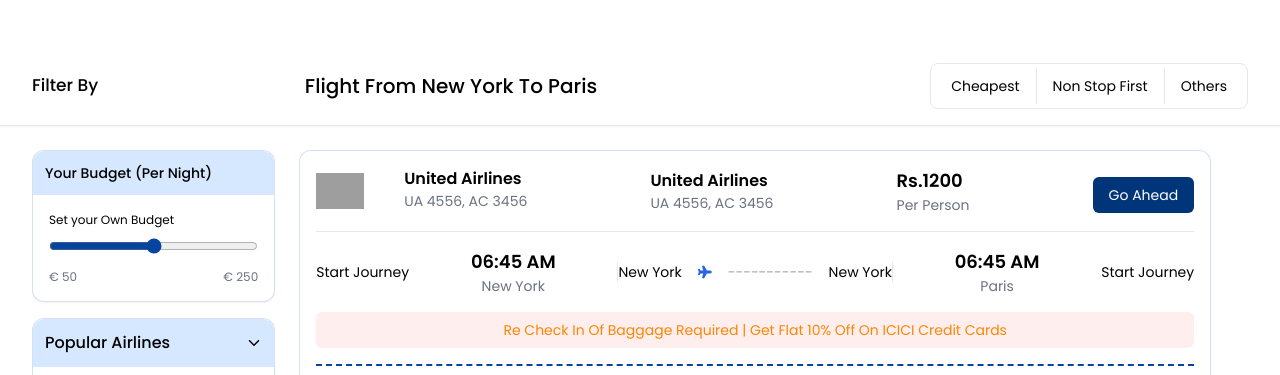
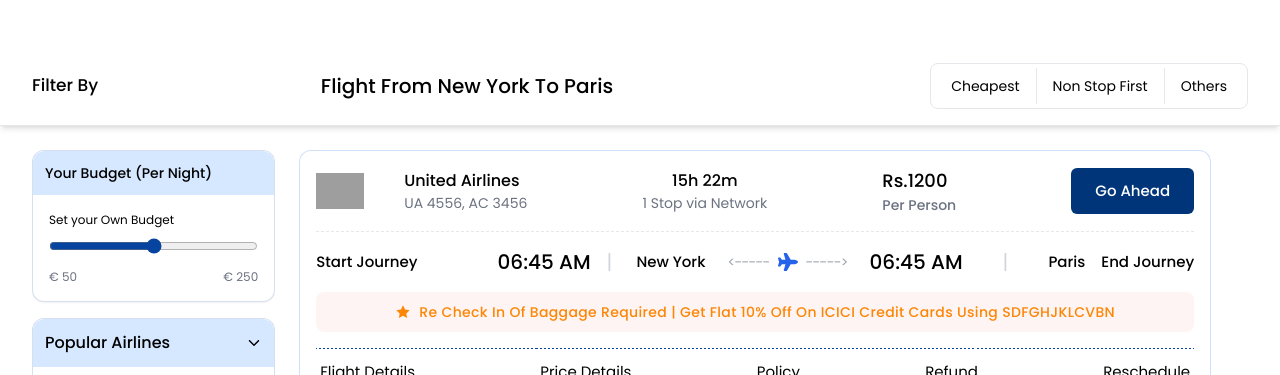
Before and after one commit to poojatayde9960/vedant_tours, a React (Vite) app: page /flights in a window 1280 px wide. Shown: the part 577-952 px from the top of the page. Built offline with nearby package versions, Linux system fonts and the light colour scheme; grey boxes are pictures that could not be loaded; a web font is replaced by a local one.

Commit message:
chnagess

```diff
--- a/src/components/FlightDetails.jsx
+++ b/src/components/FlightDetails.jsx
@@ -5,7 +5,7 @@
 
 const FlightDetails = () => {
   return (
-    <div className="relative min-h-screen pb-[1150px]  md:pb-[500px]">
+    <div className="relative min-h-screen pb-[1111px]  md:pb-[500px]">
       <div className="relative h-[500px]">
         {/* Background Image */}
         <img
--- a/src/components/FlightHeroSection.jsx
+++ b/src/components/FlightHeroSection.jsx
@@ -70,7 +70,7 @@
             </div>
 
             {/* Swap Icon */}
-            <div className="flex items-center justify-center my-1 md:my-0">
+            <div className="hidden md:flex items-center justify-center my-1 md:my-0">
               <div className="bg-[#FFB724] w-8 h-8 md:w-10 md:h-10 rounded-full flex items-center justify-center shadow text-white text-lg">
                 ⇄
               </div>
--- a/src/components/FlightListing.jsx
+++ b/src/components/FlightListing.jsx
@@ -8,10 +8,10 @@
   const navigate = useNavigate();
 
   return (
-    <div className="mt-72 p-4 md:p-8 md:mt-36 font-poppins min-h-screen relative">
+    <div className="mt-40 p-4 md:p-8 md:mt-36 font-poppins min-h-screen relative">
       {/* Sticky Header */}
-      <div className="sticky top-[64px] md:top-[80px] bg-white z-30 -mx-4 md:-mx-8 px-4 md:px-8 py-4 border-b shadow-sm">
-        <div className="flex items-center justify-between text-center">
+      <div className="sticky top-[64px] md:top-[80px] bg-white z-30 -mx-4 md:-mx-8 px-4 md:px-8 py-4 border-b shadow-md">
+        <div className="flex flex-col md:flex-row items-center justify-between w-full gap-4">
           {/* Desktop Filter Label */}
           <p className="font-poppins font-medium text-[17px] hidden md:block">Filter By</p>
 
@@ -22,37 +22,37 @@
             </h1>
 
             <div className="flex bg-white rounded-lg border p-1 text-[14px]">
-              <button className="md:px-4 md:py-2 px-2 py-1 text-sm border-r hover:bg-gray-100 transition">
+              <button className="md:px-4 md:py-2 px-2 py-1 text-sm border-r hover:bg-gray-100 transition whitespace-nowrap">
                 Cheapest
               </button>
-              <button className="md:px-4 md:py-2 px-2 py-1 text-sm border-r hover:bg-gray-100 transition">
+              <button className="md:px-4 md:py-2 px-2 py-1 text-sm border-r hover:bg-gray-100 transition whitespace-nowrap">
                 Non Stop First
               </button>
-              <button className="md:px-4 md:py-2 px-2 py-1 text-sm hover:bg-gray-100 transition">
+              <button className="md:px-4 md:py-2 px-2 py-1 text-sm hover:bg-gray-100 transition whitespace-nowrap">
                 Others
               </button>
             </div>
           </div>
+        </div>
+
+        {/* Mobile Filter Header - Now inside the sticky container */}
+        <div
+          className="md:hidden mt-4 pt-4 border-t border-gray-100 flex items-center justify-between px-2 cursor-pointer"
+          onClick={() => setShowMobileFilters(!showMobileFilters)}
+        >
+          <p className="font-poppins font-medium text-[17px]">Filter By</p>
+          <IoIosArrowDown
+            className={`transition-transform duration-300 ${showMobileFilters ? "rotate-180" : ""}`}
+            size={20}
+          />
         </div>
       </div>
 
       <div className="flex flex-col lg:flex-row gap-6 mt-6">
         {/* LEFT FILTER PANEL */}
         <div className="w-full lg:w-1/5">
-          {/* Mobile Filter Header */}
-          <div
-            className="flex items-center justify-between md:hidden mb-2 p-2 bg-white rounded-xl shadow-sm cursor-pointer"
-            onClick={() => setShowMobileFilters(!showMobileFilters)}
-          >
-            <p className="font-poppins font-medium text-[17px]">Filter By</p>
-            <IoIosArrowDown
-              className={`transition-transform duration-300 ${showMobileFilters ? "rotate-180" : "rotate-0"}`}
-              size={20}
-            />
-          </div>
-
-          {/* Mobile Filters */}
-          <div className={`${showMobileFilters ? "block" : "hidden"} md:hidden space-y-4`}>
+          {/* Mobile Filters Content */}
+          <div className={`${showMobileFilters ? "block" : "hidden"} md:hidden space-y-4 mb-6`}>
             <BudgetFilter />
             <FilterBox title="Popular Airlines" options={["Indigo", "United Airlines", "My Emirates"]} />
             <FilterBox title="Popular Filter" options={["Free Cancellation", "No Prepayment", "Breakfast Included"]} />
@@ -123,69 +123,123 @@
 
 const FlightCard = ({ navigate }) => (
   <div className="bg-white rounded-xl border border-[#0061E030] p-4 space-y-4 cursor-pointer hover:shadow-lg transition duration-300">
-    <div className="grid grid-cols-2 md:flex justify-between w-full items-center gap-4">
-      <div className="flex gap-4 md:gap-10 col-span-2 md:col-span-1">
+    <div className="flex flex-col md:flex-row justify-between w-full md:items-center gap-4">
+      {/* Airline Info & Mobile Button Wrapper */}
+      <div className="flex justify-between items-center w-full md:w-auto">
+        <div className="flex gap-3 md:gap-10 items-center">
           <img
             src="https://images.unsplash.com/photo-1486556813609-9a827fdc306f?q=80&w=2069&auto=format&fit=crop"
             alt="airline"
-          className="w-12 h-12 object-contain"
+            className="w-10 h-10 md:w-12 md:h-12 object-contain"
           />
-        <div>
-          <h3 className="font-semibold">United Airlines</h3>
-          <p className="text-sm text-gray-500">UA 4556, AC 3456</p>
+          <div className="w-[110px] sm:w-auto">
+            <h3 className="font-poppins font-medium text-[14px] md:text-base truncate">United Airlines</h3>
+            <p className="text-[10px] md:text-sm text-gray-500 truncate">UA 4556, AC 3456</p>
           </div>
         </div>
 
-      <div>
-        <h3 className="font-semibold">United Airlines</h3>
-        <p className="text-sm text-gray-500">UA 4556, AC 3456</p>
+        {/* Go Ahead Button - Mobile Only */}
+        <button
+          className="md:hidden bg-[#00357A] text-white px-3 py-1.5 rounded-md text-[12px] whitespace-nowrap hover:bg-blue-700 font-poppins"
+          onClick={(e) => { e.stopPropagation(); navigate("/flight-details"); }}
+        >
+          Go Ahead
+        </button>
       </div>
 
-      <div>
-        <p className="font-semibold text-lg">Rs.1200</p>
-        <p className="text-sm text-gray-500">Per Person</p>
+      {/* Duration & Price Group */}
+      <div className="flex justify-between md:contents items-center mt-2 md:mt-0 px-1 md:px-0">
+        <div className="text-left md:text-center">
+          <h3 className="font-poppins font-medium text-sm md:text-base">15h 22m</h3>
+          <p className="text-[10px] md:text-sm text-gray-500">1 Stop via Network</p>
         </div>
 
+        <div className="text-right md:text-left">
+          <p className="font-poppins font-medium text-base md:text-lg">Rs.1200</p>
+          <p className="text-[10px] md:text-sm font-poppins font-medium text-gray-500">Per Person</p>
+        </div>
+      </div>
+
+      {/* Go Ahead Button - Desktop Only */}
       <button
-        className="mt-2 bg-[#00357A] text-white px-4 py-2 rounded-md text-sm hover:bg-blue-700"
-        onClick={() => navigate("/flight-details")}
+        className="hidden md:block bg-[#00357A] text-white px-6 py-3 rounded-md text-[15px] font-medium hover:bg-blue-700 font-poppins"
+        onClick={(e) => { e.stopPropagation(); navigate("/flight-details"); }}
       >
         Go Ahead
       </button>
     </div>
 
     {/* Journey Section */}
-    <div className="flex flex-col md:flex-row justify-between items-center border-t border-botted pt-4 gap-4 text-sm">
-      <p>Start Journey</p>
-      <div className="text-center">
-        <p className="font-semibold text-lg">06:45 AM</p>
-        <p className="text-gray-500">New York</p>
+    <div className="flex flex-row justify-between items-center border-t border-dashed pt-4 gap-2 sm:gap-4 text-[10px] sm:text-[15px] font-poppins text-black">
+      {/* Start Group (Left) */}
+      <div className="flex flex-col md:flex-row md:items-center gap-1 md:gap-14 lg:gap-20 text-left">
+        <div>
+          <p className="font-bold md:font-medium whitespace-nowrap">Start Journey</p>
+          <p className="text-gray-500 md:hidden text-[9px]">New York</p>
         </div>
-      <div className="flex items-center gap-4 ">
-        <p className="border-l">New York</p>
-        <FaPlane className="text-blue-600" />
-        <span className="text-gray-400">-----------</span>
-        <p className="border-r">New York</p>
-      </div>
-      <div className="text-center">
-        <p className="font-semibold text-lg">06:45 AM</p>
-        <p className="text-gray-500">Paris</p>
-      </div>
-      <p>Start Journey</p>
+        <p className="font-medium text-sm sm:text-lg md:text-xl">06:45 AM</p>
       </div>
 
-    {/* Warning */}
-    <div className="bg-[#FEB1B038] text-[#FC8605] text-center text-sm p-2 rounded-md">
-      Re Check In Of Baggage Required | Get Flat 10% Off On ICICI Credit Cards
+      {/* Desktop City 1 Group */}
+      <div className="hidden md:flex items-center gap-6">
+        <span className="text-gray-300 font-light text-xl">|</span>
+        <p className="font-medium whitespace-nowrap">New York</p>
+      </div>
+
+      {/* Middle Flight Path */}
+      <div className="flex flex-1 justify-center items-center gap-1 sm:gap-4 px-1">
+        <div className="flex items-center gap-1 md:gap-2">
+          <span className="text-gray-400 font-light text-[10px] md:text-sm hidden md:block tracking-tighter">&lt;-----</span>
+          <FaPlane className="text-blue-600 text-[10px] sm:text-base md:text-xl" />
+          <span className="text-gray-400 font-light text-[10px] md:text-sm hidden md:block tracking-tighter">-----&gt;</span>
+          <span className="text-gray-300 sm:hidden">---</span>
+        </div>
+      </div>
+
+      {/* Desktop Time 2 & City 2 Group */}
+      <div className="hidden md:flex items-center gap-6 lg:gap-10">
+        <p className="font-poppins font-medium text-xl">06:45 AM</p>
+        <span className="text-gray-300 font-light text-xl">|</span>
+        <p className="font-medium whitespace-nowrap">Paris</p>
+      </div>
+
+      {/* End Group (Right) */}
+      <div className="flex flex-col md:flex-row items-end md:items-center gap-1 md:gap-14 lg:gap-20">
+        <div className="md:hidden text-right">
+          <p className=" font-poppins font-medium text-sm sm:text-lg">06:45 AM</p>
+        </div>
+        <div className="flex flex-col items-end">
+          <p className="font-bold md:font-medium whitespace-nowrap">End Journey</p>
+          <p className="text-gray-500 md:hidden text-[9px]">Paris</p>
+        </div>
+      </div>
+    </div>
+
+    {/* Warning with Icon */}
+    <div className="bg-[#FFF4F4] rounded-lg py-2.5 px-4 flex items-center justify-center gap-2">
+      <div className="flex items-center justify-center">
+        <svg width="16" height="16" viewBox="0 0 24 24" fill="#FC8605" className="flex-shrink-0">
+          <path d="M12 2L15.09 8.26L22 9.27L17 14.14L18.18 21.02L12 17.77L5.82 21.02L7 14.14L2 9.27L8.91 8.26L12 2Z" />
+        </svg>
+      </div>
+      <p className="text-[#FC8605] text-[9px] sm:text-xs md:text-sm font-medium font-poppins tracking-wide text-center">
+        Re Check In Of Baggage Required | Get Flat 10% Off On ICICI Credit Cards Using SDFGHJKLCVBN
+      </p>
     </div>
 
     {/* Bottom Tabs */}
-    <div className="flex flex-wrap justify-between text-xs md:text-[15px] text-black border-t-2 border-dashed border-[#0644A0] py-4">
-      <span>Flight Details</span>
-      <span>Price Details</span>
-      <span>Policy</span>
-      <span>Refund</span>
-      <span>Reschedule</span>
+    <div
+      className="flex justify-between items-center text-[10px] md:text-[15px] text-black py-3 whitespace-nowrap overflow-x-auto"
+      style={{
+        borderTop: "1px dashed #0644A0",
+        borderImage: "repeating-linear-gradient(90deg, #0644A0 0 2px, transparent 2px 4px) 1"
+      }}
+    >
+      <span className="px-1">Flight Details</span>
+      <span className="px-1">Price Details</span>
+      <span className="px-1">Policy</span>
+      <span className="px-1">Refund</span>
+      <span className="px-1">Reschedule</span>
     </div>
   </div>
 );
--- a/src/components/Footer.jsx
+++ b/src/components/Footer.jsx
@@ -102,7 +102,7 @@
 
       {/* Bottom bar */}
       <div className="flex flex-col sm:flex-row justify-between items-start sm:items-center mt-3 gap-2 text-left">
-        <p className="text-[14px] font-medium">
+        <p className="md:text-[14px] text-[12px] font-medium">
           © 2026 Vedant Tours & Travel. All Rights Reserved.
         </p>
 
```
Also changed, not shown: src/components/CategoryHeroSection.jsx (+8 -9 lines), src/components/DiscoverPlaces.jsx (+12 -8 lines), src/components/JourneySection.jsx (+6 -6 lines), src/pages/About.jsx (+7 -7 lines), src/pages/TourPackages.jsx (+30 -7 lines). Lines whose indentation alone changed are shown as unchanged.
